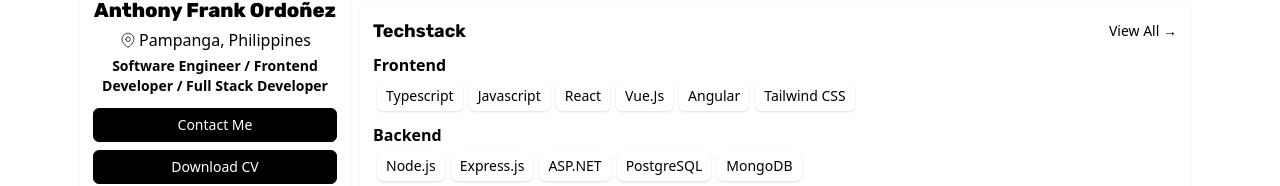
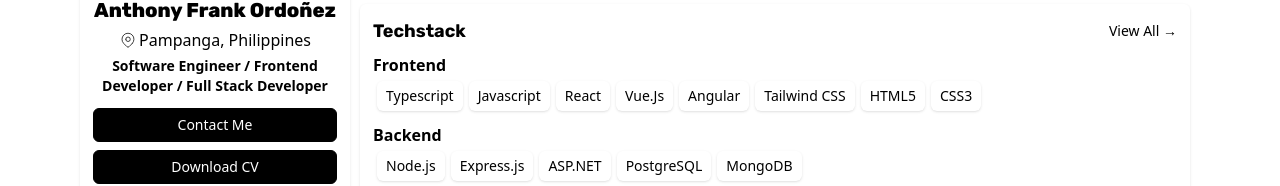
Before and after one commit to AnthonyFrank-Ordonez/Portfolio-V2, a React (Vite) app: page / in a window 1280 px wide. Shown: the part 370-556 px from the top of the page. Built offline with nearby package versions, Linux system fonts and the light colour scheme.

Commit message:
chore: added html5 and css3 on techstack

```diff
--- a/src/components/Techstack.tsx
+++ b/src/components/Techstack.tsx
@@ -1,5 +1,14 @@
 export function Techstack() {
-  const frontEnd = ['Typescript', 'Javascript', 'React', 'Vue.Js', 'Angular', 'Tailwind CSS']
+  const frontEnd = [
+    'Typescript',
+    'Javascript',
+    'React',
+    'Vue.Js',
+    'Angular',
+    'Tailwind CSS',
+    'HTML5',
+    'CSS3'
+  ]
   const backEnd = ['Node.js', 'Express.js', 'ASP.NET', 'PostgreSQL', 'MongoDB']
   const tools = ['Git', 'Docker', 'Coolify', 'Github Actions', 'Postman']
 
```
